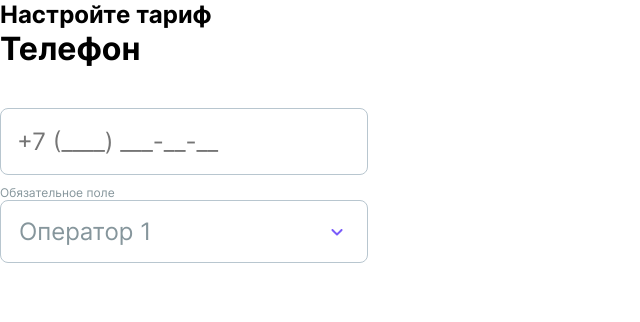
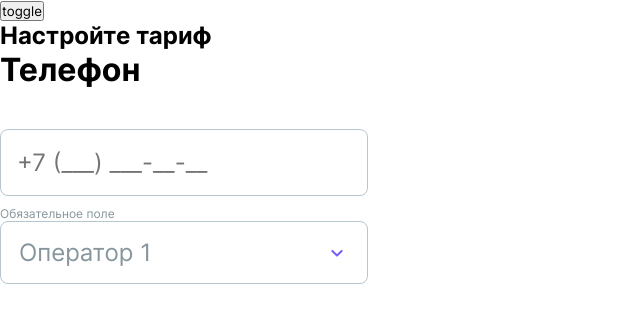
Before and after one commit to DanilGrebnev/tariff_configurator, a React (Vite) app: page / in a window 1280 px wide. Shown: the top 322 px of the page, without its empty margins (0-640 px from the left). Built offline with nearby package versions, Linux system fonts and the light colour scheme.

Commit message:
add: error variant for input

```diff
--- /dev/null
+++ b/src/shared/components/Input/types/input.ts
@@ -0,0 +1,9 @@
+import { InputHTMLAttributes } from 'react'
+export interface IInputProps extends Omit<InputHTMLAttributes<HTMLInputElement>, 'onChange'> {
+    className?: string
+    inputTitle?: string
+    signature?: string
+    isError?: boolean
+    onChange?: (input: string) => void
+    value?: string
+}
--- a/src/shared/components/Input/ui/Input.module.scss
+++ b/src/shared/components/Input/ui/Input.module.scss
@@ -1,15 +1,49 @@
+:root {
+    --input-error-color: #eb5757;
+    --input-main-color: #7a5cfa;
+}
+
+$transition: 0.05s;
+
+.error_icon {
+    position: absolute;
+    top: 50%;
+    right: 16px;
+    opacity: 0;
+    transform: translateY(-50%);
+    transition: $transition;
+}
+
 .input {
+    &_wrapper {
+        position: relative;
+        width: fit-content;
+    }
+
     width: 368px;
     padding: 18px 16px;
     border: 1px solid var(--input-border-color);
     border-radius: 8px;
     font-size: 24px;
     outline: none;
-}
+    transition: border $transition;
 
-.input-title {
-    margin-bottom: 40px;
-    font-size: 32px;
+    &:focus {
+        border: 2px solid #7a5cfa;
+    }
+
+    &-title {
+        margin-bottom: 40px;
+        font-size: 32px;
+    }
+
+    &.error {
+        border: 2px solid var(--input-error-color);
+    }
+
+    &.error + .error_icon {
+        opacity: 1;
+    }
 }
 
 .signature {
@@ -17,4 +51,8 @@
     color: var(--input-signature-color);
     font-size: 12px;
     font-weight: normal;
+
+    &.error {
+        color: #eb5757;
+    }
 }
--- a/src/shared/components/Input/ui/Input.tsx
+++ b/src/shared/components/Input/ui/Input.tsx
@@ -1,24 +1,31 @@
-import { FC, InputHTMLAttributes } from 'react'
-
+import { FC, ChangeEvent } from 'react'
+import ErrorIcon from 'shared/assets/icons/error_input.svg?react'
+import cn from 'classnames'
 import s from './Input.module.scss'
-
-interface IInputProps extends InputHTMLAttributes<HTMLInputElement> {
-    className?: string
-    inputTitle?: string
-    signature?: string
-}
+import { IInputProps } from '../types/input'
 
 export const Input: FC<IInputProps> = (props) => {
-    const { inputTitle, signature, ...otherProps } = props
+    const { inputTitle, onChange, value, isError, signature, ...otherProps } = props
+    const errorClass = cn({ [s.error]: isError })
+
+    const onChangeValue = (e: ChangeEvent<HTMLInputElement>) => {
+        if (!onChange) return
+        onChange(e.target.value)
+    }
 
     return (
-        <div className={s['input-wrapper']}>
+        <div className={s['input-container']}>
             {inputTitle && <h3 className={s['input-title']}>{inputTitle}</h3>}
-            <input
-                className={s.input}
-                {...otherProps}
-            />
-            {signature && <h5 className={s.signature}>{signature}</h5>}
+            <div className={s['input_wrapper']}>
+                <input
+                    value={value}
+                    className={cn(s.input, errorClass)}
+                    onChange={onChangeValue}
+                    {...otherProps}
+                />
+                <ErrorIcon className={s['error_icon']} />
+            </div>
+            {signature && <h5 className={cn(s.signature, errorClass)}>{signature}</h5>}
         </div>
     )
 }
--- a/src/widgets/Configurator/ui/Configurator.tsx
+++ b/src/widgets/Configurator/ui/Configurator.tsx
@@ -1,4 +1,4 @@
-import { FC } from 'react'
+import { FC, useState } from 'react'
 import s from './Configurator.module.scss'
 import { Input } from 'shared/components/Input'
 import { Select } from '@/shared/components/Select'
@@ -10,15 +10,19 @@ interface IConfiguratorProps {
 const a = ['Оператор 1', 'Оператор 2', 'Оператор 3']
 
 export const Configurator: FC<IConfiguratorProps> = () => {
+    const [error, setError] = useState(false)
+
     return (
         <section
             id="configurator"
             className={s.Configurator}
         >
+            <button onClick={() => setError((p) => (p = !p))}>toggle</button>
             <h1>Настройте тариф</h1>
             <Input
+                isError={error}
                 inputTitle="Телефон"
-                placeholder="+7 (____) ___-__-__"
+                placeholder="+7 (___) ___-__-__"
                 signature="Обязательное поле"
             />
             <Select
```
Also changed, not shown: src/shared/assets/icons/error_input.svg (added).
